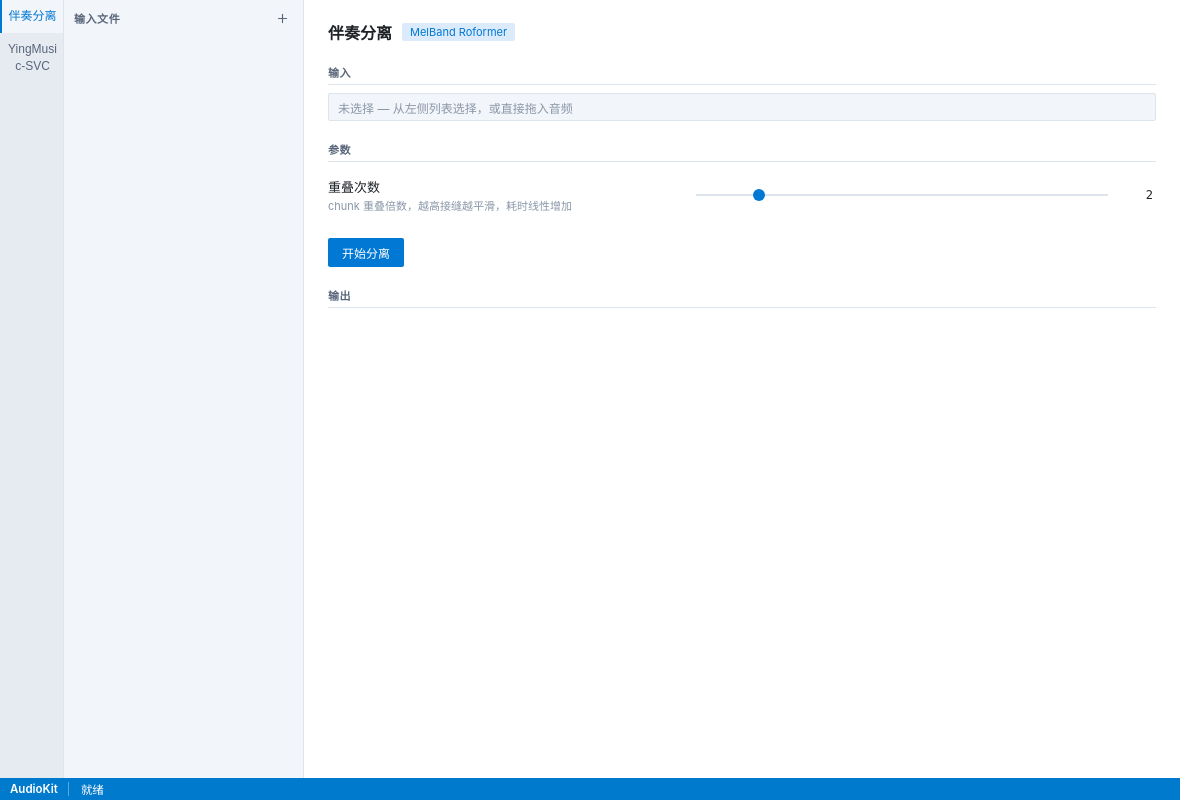
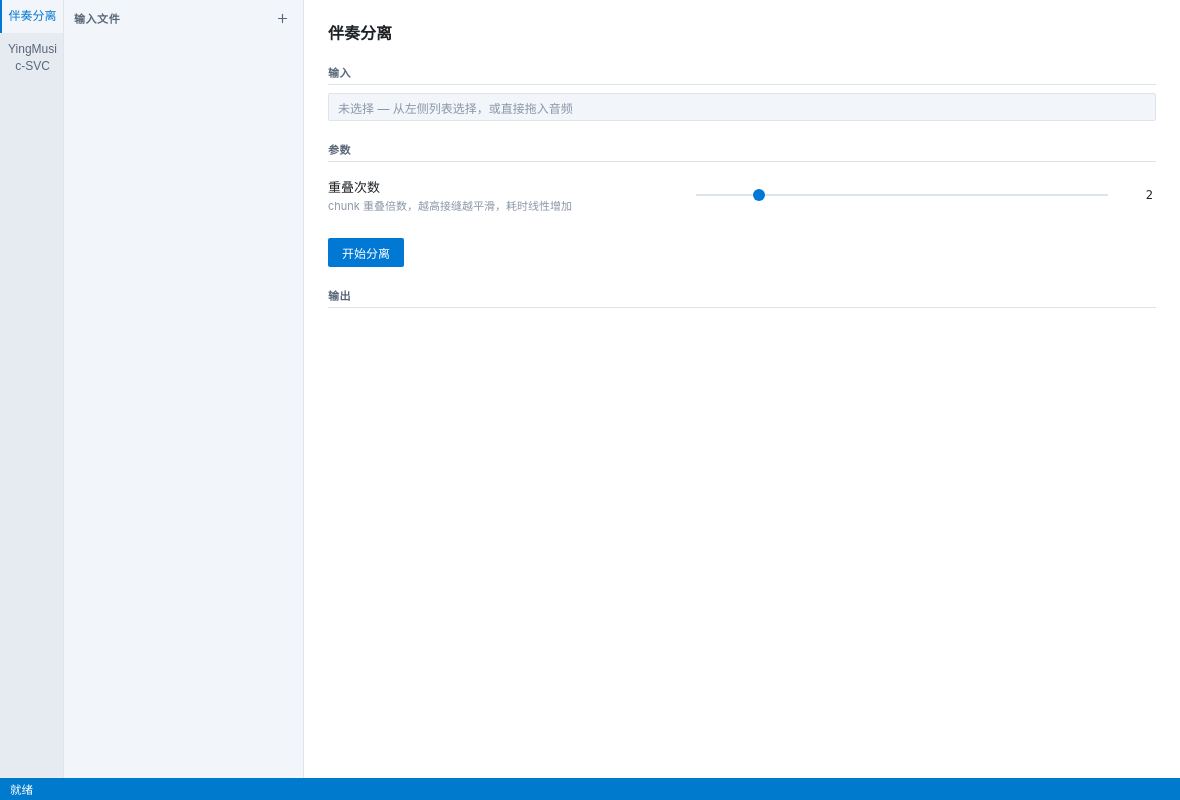
Before and after one commit to Da1sypetals/AudioKit-app, an Electron app: page app/src/renderer/index.html in a window 1180 px wide. Drawn offline with Linux system fonts and the light colour scheme; no server answers.

Commit message:
UI changes

```diff
--- a/app/package.json
+++ b/app/package.json
@@ -7,7 +7,6 @@
   "scripts": {
     "start": "electron .",
     "build:native": "sh ../tools/build-native.sh",
-    "postinstall": "sh ../tools/patch-electron-dev.sh",
     "dist": "electron-builder"
   },
   "build": {
--- a/app/src/renderer/index.html
+++ b/app/src/renderer/index.html
@@ -50,7 +50,6 @@
       <section id="view-separation">
         <header class="view-header">
           <h1>伴奏分离</h1>
-          <span class="model-tag">MelBand Roformer</span>
         </header>
 
         <div class="section-title">输入</div>
@@ -81,7 +80,6 @@
       <section id="view-svc" class="hidden">
         <header class="view-header">
           <h1>YingMusic SVC</h1>
-          <span class="model-tag">歌声转换</span>
         </header>
 
         <div class="section-title">输入</div>
@@ -139,7 +137,6 @@
   </div>
 
   <footer id="statusbar">
-    <span id="status-app-name">AudioKit</span>
     <span id="status-text">就绪</span>
     <div id="status-progress" class="hidden"><div id="status-progress-fill"></div></div>
   </footer>
--- a/app/src/renderer/style.css
+++ b/app/src/renderer/style.css
@@ -215,15 +215,6 @@ body {
 .view-header h1 {
   font-size: 16px;
   font-weight: 600;
-}
-
-.model-tag {
-  font-size: 11px;
-  color: var(--accent);
-  border: 1px solid var(--accent-soft);
-  background: var(--accent-soft);
-  padding: 1px 7px;
-  border-radius: 2px;
 }
 
 .section-title {
@@ -493,13 +484,6 @@ body {
   flex-shrink: 0;
 }
 
-#status-app-name {
-  font-weight: 600;
-  flex-shrink: 0;
-  padding-right: 10px;
-  border-right: 1px solid rgba(255, 255, 255, 0.35);
-}
-
 #status-text {
   overflow: hidden;
   text-overflow: ellipsis;
```
